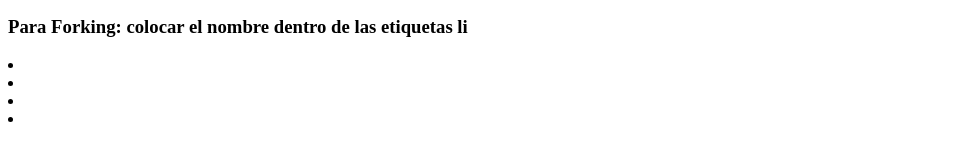
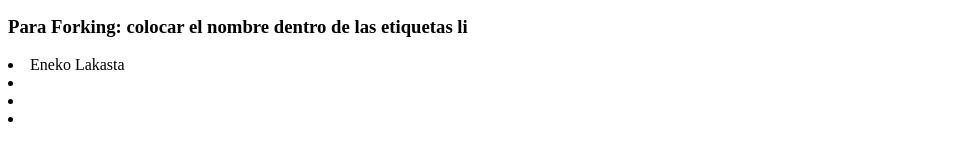
Before and after one commit to masteruah-maprial2/masteruah-jossjack.github.io, a plain HTML site: page index.html in a window 1280 px wide. Shown: the part 445-591 px from the top of the page, without its empty margins (0-965 px from the left). Drawn offline with Linux system fonts and the light colour scheme.

Commit message:
Add Eneko Lakasta to forks

```diff
--- a/index.html
+++ b/index.html
@@ -15,7 +15,7 @@
 </p>
       <h3>Para Forking: colocar el nombre dentro de las etiquetas li</h3>
 
-      <li></li>
+      <li>Eneko Lakasta</li>
       <li></li>
       <li></li>
       <li></li>
```
